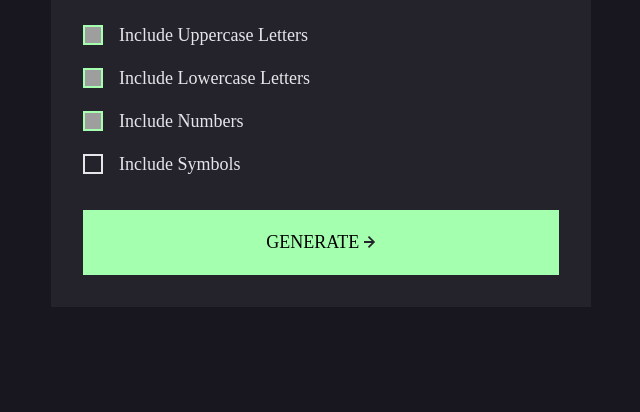
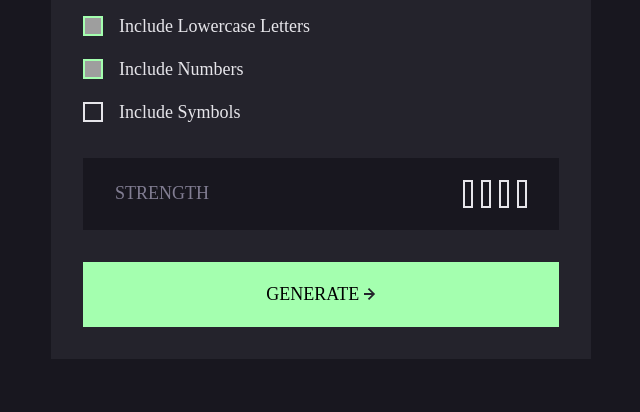
Before and after one commit to DaveCoded/password-generator, a Gatsby site: page / in a window 1280 px wide. Shown: the part 388-800 px from the top of the page, without its empty margins (319-959 px from the left). Built offline with nearby package versions, Linux system fonts and the light colour scheme; Gatsby itself is replaced by a stand-in of ours; grey boxes are pictures that could not be loaded.

Commit message:
add strenght-o-meter

```diff
--- a/package.json
+++ b/package.json
@@ -18,6 +18,7 @@
   "dependencies": {
     "@fontsource/jetbrains-mono": "^4.5.11",
     "babel-plugin-styled-components": "^2.0.7",
+    "check-password-strength": "^2.0.7",
     "gatsby": "^4.24.7",
     "gatsby-plugin-styled-components": "^5.24.0",
     "phosphor-react": "^1.4.1",
--- a/src/components/Checkbox.tsx
+++ b/src/components/Checkbox.tsx
@@ -2,7 +2,6 @@ import * as React from 'react';
 import styled from 'styled-components';
 
 const Wrapper = styled.div`
-    margin-bottom: 1rem;
     display: grid;
     grid-template-columns: 1em auto;
     align-items: center;
--- /dev/null
+++ b/src/components/Strength.tsx
@@ -0,0 +1,92 @@
+import React from 'react';
+import { passwordStrength } from 'check-password-strength';
+import styled from 'styled-components';
+import { ThemeColor } from '../theme/theme';
+
+const Container = styled.div`
+    width: 100%;
+    height: 72px;
+    padding: 0 2rem;
+    display: flex;
+    align-items: center;
+    justify-content: space-between;
+    background-color: ${({ theme }) => theme.colors.almostBlack};
+`;
+
+const H2 = styled.h2`
+    text-transform: uppercase;
+    font-size: 18px;
+    line-height: 23px;
+    color: ${({ theme }) => theme.colors.grey};
+`;
+
+const StrengthLabel = styled.span`
+    text-transform: uppercase;
+    font-size: 24px;
+    line-height: 31px;
+    color: ${({ theme }) => theme.colors.almostWhite};
+`;
+
+const Bar = styled.div<{ filled: boolean; strengthColor: ThemeColor | '' }>`
+    width: 10px;
+    height: 28px;
+    background-color: ${({ theme, filled, strengthColor }) =>
+        (filled && strengthColor && theme.colors[strengthColor]) || 'transparent'};
+    border: 2px solid
+        ${({ theme, filled, strengthColor }) =>
+            (filled && strengthColor && theme.colors[strengthColor]) || theme.colors.almostWhite};
+`;
+
+const BarWrapper = styled.div`
+    display: flex;
+    gap: 0.5rem;
+`;
+
+const ValueWrapper = styled.div`
+    display: flex;
+    gap: 1rem;
+`;
+
+interface Props {
+    password: string;
+}
+
+export const Strength = ({ password }: Props) => {
+    const value = password ? passwordStrength(password).value : '';
+    const strengthColor = password ? derivePasswordStrengthColor(value) : '';
+
+    return (
+        <Container>
+            <H2>Strength</H2>
+            <ValueWrapper>
+                <StrengthLabel>{value}</StrengthLabel>
+                <BarWrapper>
+                    <Bar filled={value !== ''} strengthColor={strengthColor} />
+                    <Bar
+                        filled={['Weak', 'Medium', 'Strong'].includes(value)}
+                        strengthColor={strengthColor}
+                    />
+                    <Bar
+                        filled={['Medium', 'Strong'].includes(value)}
+                        strengthColor={strengthColor}
+                    />
+                    <Bar filled={value === 'Strong'} strengthColor={strengthColor} />
+                </BarWrapper>
+            </ValueWrapper>
+        </Container>
+    );
+};
+
+function derivePasswordStrengthColor(value: string): ThemeColor {
+    if (value === 'Too weak') {
+        return 'red';
+    } else if (value === 'Weak') {
+        return 'orange';
+    } else if (value === 'Medium') {
+        return 'yellow';
+    } else if (value === 'Strong') {
+        return 'neonGreen';
+    } else {
+        throw new Error('Invalid password strength value');
+    }
+}
--- a/src/pages/index.tsx
+++ b/src/pages/index.tsx
@@ -3,9 +3,10 @@ import { GlobalStyle } from '../theme/globalStyle';
 import type { HeadFC } from 'gatsby';
 import { CopyButton } from '../components/CopyButton';
 import { Checkbox } from '../components/Checkbox';
-import styled, { ThemeProvider } from 'styled-components';
+import styled, { CSSProperties, ThemeProvider } from 'styled-components';
 import { theme } from '../theme/theme';
 import { RangeInput } from '../components/RangeInput';
+import { Strength } from '../components/Strength';
 
 const characters = {
     uppercase: 'ABCDEFGHIJKLMNOPQRSTUVWXYZ',
@@ -79,10 +80,6 @@ const RangeWrapper = styled.div`
     margin-bottom: 2rem;
 `;
 
-const CheckboxWrapper = styled.div`
-    margin-bottom: 2rem;
-`;
-
 const GenerateButton = styled.button`
     border: none;
     font-family: inherit;
@@ -105,6 +102,10 @@ const GenerateButton = styled.button`
     :hover path {
         fill: ${({ theme }) => theme.colors.neonGreen};
     }
+`;
+
+const Spacer = styled.div<{ height: CSSProperties['height'] }>`
+    height: ${({ height }) => height};
 `;
 
 const IndexPage = () => {
@@ -186,32 +187,38 @@ const IndexPage = () => {
                         </CharacterLength>
                         <RangeInput value={state.passwordLength} handleChange={handleChange} />
                     </RangeWrapper>
-                    <CheckboxWrapper>
+                    <div>
                         <Checkbox
                             name="uppercase"
                             checked={state.uppercase}
                             label="Include Uppercase Letters"
                             handleChange={handleChange}
                         />
+                        <Spacer height="1rem" />
                         <Checkbox
                             name="lowercase"
                             checked={state.lowercase}
                             label="Include Lowercase Letters"
                             handleChange={handleChange}
                         />
+                        <Spacer height="1rem" />
                         <Checkbox
                             name="numbers"
                             checked={state.numbers}
                             label="Include Numbers"
                             handleChange={handleChange}
                         />
+                        <Spacer height="1rem" />
                         <Checkbox
                             name="symbols"
                             checked={state.symbols}
                             label="Include Symbols"
                             handleChange={handleChange}
                         />
-                    </CheckboxWrapper>
+                    </div>
+                    <Spacer height="2rem" />
+                    <Strength password={state.passwordValue} />
+                    <Spacer height="2rem" />
                     <GenerateButton onClick={onGeneratePassword}>
                         GENERATE{' '}
                         <svg width="12" height="12" xmlns="http://www.w3.org/2000/svg">
--- a/src/theme/theme.ts
+++ b/src/theme/theme.ts
@@ -5,9 +5,12 @@ export const theme = {
         grey: '#817D92',
         darkGrey: '#24232C',
         neonGreen: '#A4FFAF',
+        red: '#F64A4A',
         orange: '#FB7C58',
         yellow: '#F8CD65',
         heading: '#737e7d',
         placeholder: '#4e4f56'
     }
 };
+
+export type ThemeColor = keyof typeof theme.colors;
```
Also changed, not shown: 1 other file.
